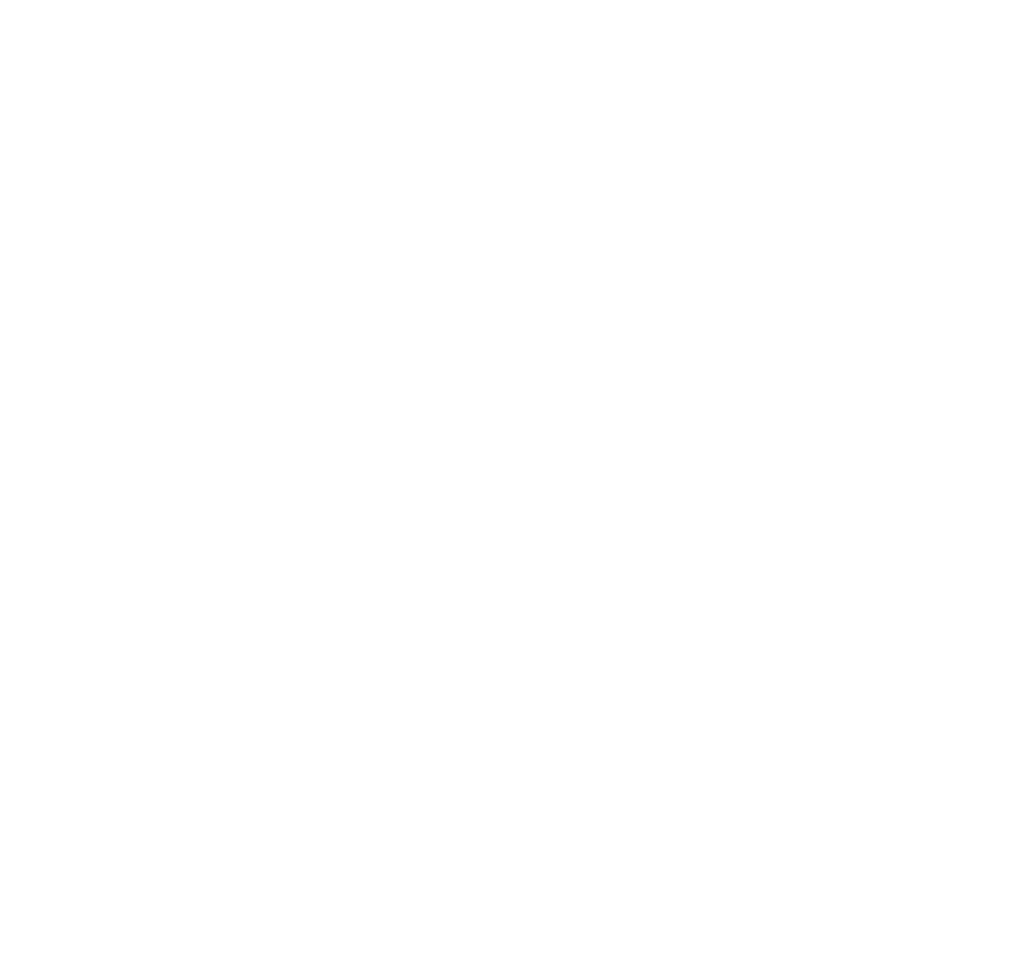
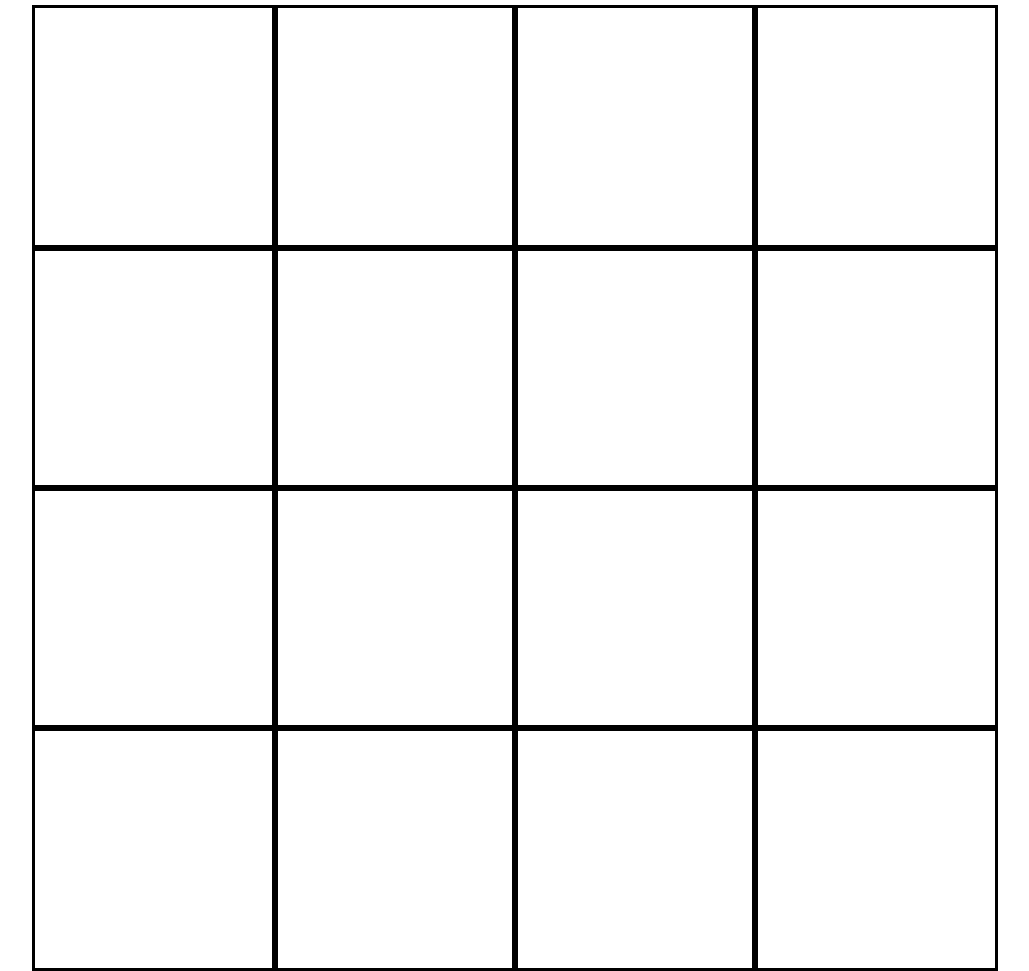
Before and after one commit to RichardGabelman/etch-a-sketch, a plain HTML site: page index.html in a window 1280 px wide. Shown: the whole page, without its empty margins (125-1154 px from the left). Before the commit the page ends 800 px from the top, so only its background shows below. Drawn offline with Linux system fonts and the light colour scheme.

Commit message:
Implement grid using flexbox (html implementation)

```diff
--- a/index.html
+++ b/index.html
@@ -7,7 +7,32 @@
   <title>Etch-A-Sketch</title>
 </head>
 <body>
-  <div class="container"></div>
+  <div class="container">
+    <div class="row">
+      <div class="test"></div>
+      <div class="test"></div>
+      <div class="test"></div>
+      <div class="test"></div>
+    </div>
+    <div class="row">
+      <div class="test"></div>
+      <div class="test"></div>
+      <div class="test"></div>
+      <div class="test"></div>
+    </div>
+    <div class="row">
+      <div class="test"></div>
+      <div class="test"></div>
+      <div class="test"></div>
+      <div class="test"></div>
+    </div>
+    <div class="row">
+      <div class="test"></div>
+      <div class="test"></div>
+      <div class="test"></div>
+      <div class="test"></div>
+    </div>
+  </div>
 </body>
 <script src="script.js"></script>
 </html>
--- a/styles.css
+++ b/styles.css
@@ -0,0 +1,18 @@
+.test {
+  outline: solid;
+  flex-grow: 1;
+}
+
+.container {
+  display: flex;
+  flex-direction: column;
+  width: 960px;
+  height: 960px;
+  margin: auto;
+}
+
+.row {
+  display: flex;
+  flex-direction: row;
+  flex-grow: 1;
+}
```
